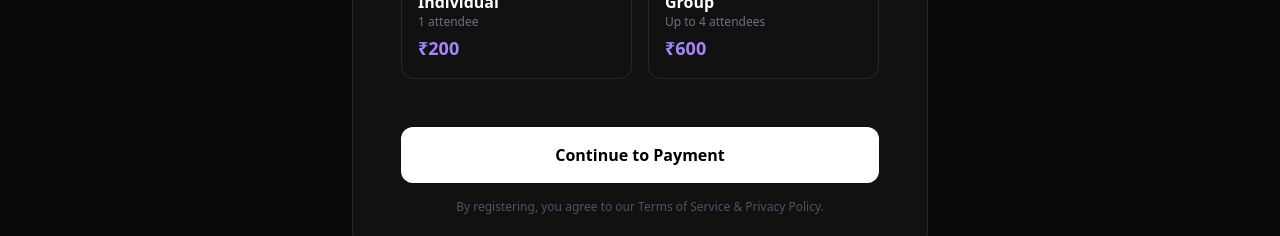
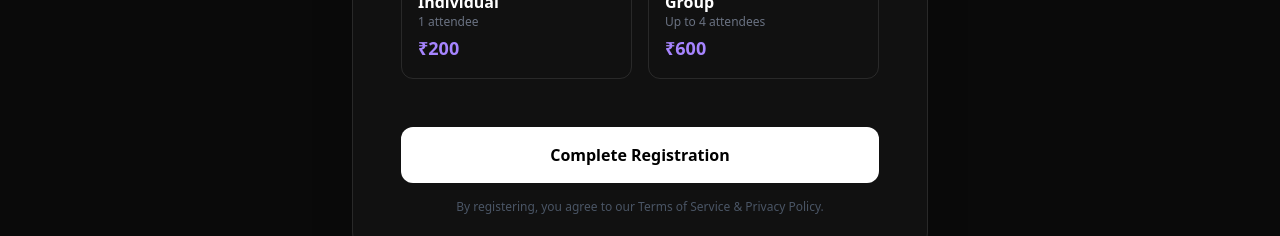
Before and after one commit to devShaik010/aws-website-v1, a React (Vite) app: page /student-community-days/register/attendee in a window 1280 px wide. Shown: the part 980-1216 px from the top of the page. Built offline with nearby package versions, Linux system fonts and the light colour scheme.

Commit message:
Show UPI QR immediately upon selecting a tier

```diff
--- a/src/pages/RegisterAttendee.jsx
+++ b/src/pages/RegisterAttendee.jsx
@@ -18,18 +18,12 @@ const RegisterAttendee = () => {
   const [submitted, setSubmitted] = useState(false);
   const [error, setError] = useState(null);
   const [selectedTier, setSelectedTier] = useState(null);
-  const [showQR, setShowQR] = useState(false);
   const [transactionId, setTransactionId] = useState('');
 
   const handleSubmit = async (e) => {
     e.preventDefault();
     if (!selectedTier) {
       setError('Please select a registration type.');
-      return;
-    }
-    if (!showQR) {
-      setError(null);
-      setShowQR(true);
       return;
     }
     if (!transactionId || transactionId.trim() === '') {
@@ -247,7 +241,7 @@ const RegisterAttendee = () => {
             </div>
           )}
 
-          {showQR && selectedTier && (
+          {selectedTier && (
             <motion.div
               initial={{ opacity: 0, height: 0 }}
               animate={{ opacity: 1, height: 'auto' }}
@@ -278,7 +272,7 @@ const RegisterAttendee = () => {
 
           <div className="pt-6">
             <button disabled={loading} className={`w-full bg-white text-black font-semibold py-4 rounded-xl transition-colors ${loading ? 'opacity-50 cursor-not-allowed' : 'hover:bg-gray-200'}`}>
-              {loading ? 'Processing...' : (!showQR ? 'Continue to Payment' : 'Complete Registration')}
+              {loading ? 'Processing...' : 'Complete Registration'}
             </button>
             <p className="text-center text-xs text-gray-600 mt-4">By registering, you agree to our Terms of Service & Privacy Policy.</p>
           </div>
```
